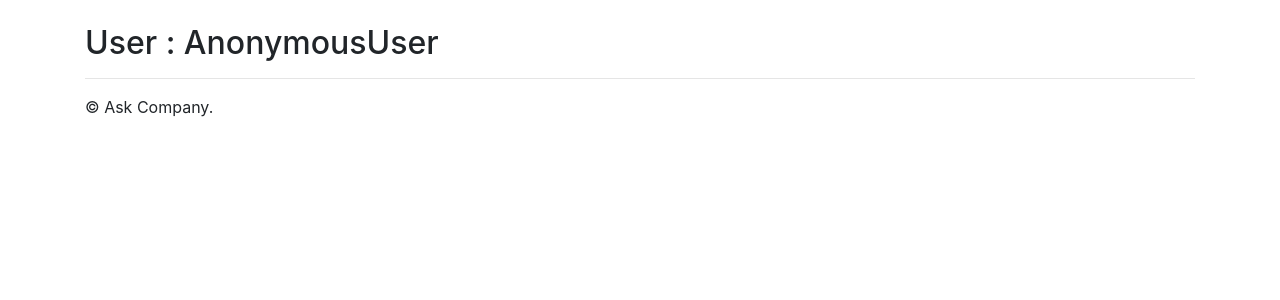
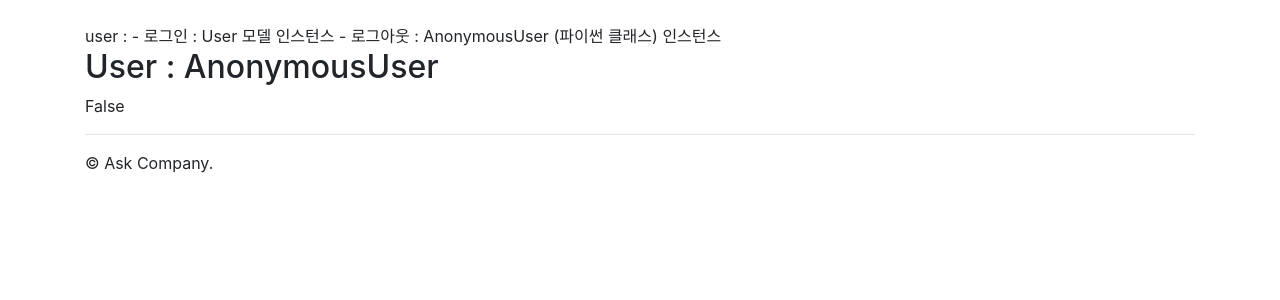
Before and after one commit to zalpheein/django_react_askcompany, a Django app: page /accounts/profile/ in a window 1280 px wide. Shown: the part 56-356 px from the top of the page. Run offline with Django 3.2, Linux system fonts and the light colour scheme; some libraries are stand-ins or nearby versions.

Commit message:
약간의 user 인스턴스의 설명

```diff
--- a/askcompany/accounts/templates/accounts/profile.html
+++ b/askcompany/accounts/templates/accounts/profile.html
@@ -1,5 +1,9 @@
 {% extends 'accounts/layout.html' %}
 
 {% block content %}
+    user :
+        - 로그인 : User 모델 인스턴스
+        - 로그아웃 : AnonymousUser (파이썬 클래스) 인스턴스
     <h2>User : {{ user }}</h2>
+    {{ user.is_authenticated }}
 {% endblock content %}
```
